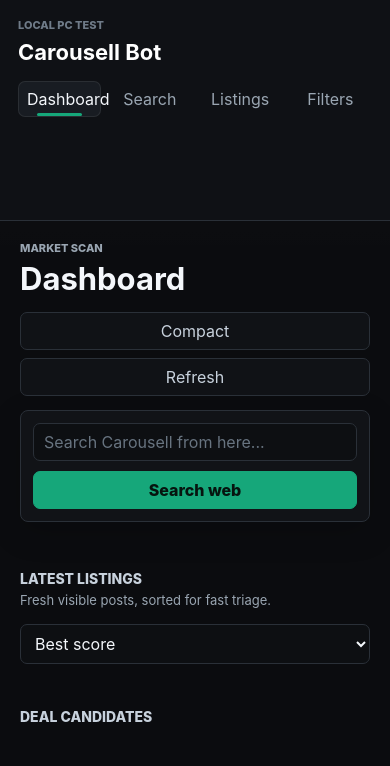
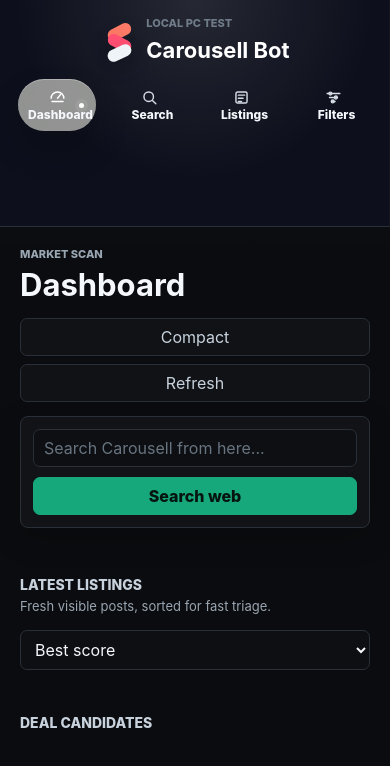
Before and after one commit to Pikalev15/carousell-bot, a website: page public/index.html in a window 390 px wide. Drawn offline with Linux system fonts and the light colour scheme; no server answers.

Commit message:
Modernize dashboard sidebar

```diff
--- a/public/index.html
+++ b/public/index.html
@@ -8,16 +8,35 @@
   </head>
   <body>
     <div class="app">
-      <aside class="sidebar">
-        <div>
-          <p class="eyebrow">Local PC test</p>
-          <h1>Carousell Bot</h1>
+      <aside class="sidebar" aria-label="Primary navigation">
+        <div class="sidebar-brand" aria-label="Carousell Bot">
+          <span class="brand-mark" aria-hidden="true">
+            <span></span>
+            <span></span>
+            <span></span>
+          </span>
+          <div class="brand-copy">
+            <p class="eyebrow">Local PC test</p>
+            <h1>Carousell Bot</h1>
+          </div>
         </div>
         <nav>
-          <button class="nav-button active" data-view="dashboard">Dashboard</button>
-          <button class="nav-button" data-view="search">Search</button>
-          <button class="nav-button" data-view="listings">Listings</button>
-          <button class="nav-button" data-view="settings">Filters</button>
+          <button class="nav-button active" data-view="dashboard" aria-label="Dashboard">
+            <svg viewBox="0 0 24 24" aria-hidden="true"><path d="M4 13a8 8 0 0 1 16 0"/><path d="m12 13 4-5"/><path d="M5 17h14"/></svg>
+            <span>Dashboard</span>
+          </button>
+          <button class="nav-button" data-view="search" aria-label="Search">
+            <svg viewBox="0 0 24 24" aria-hidden="true"><circle cx="11" cy="11" r="6"/><path d="m16 16 4 4"/></svg>
+            <span>Search</span>
+          </button>
+          <button class="nav-button" data-view="listings" aria-label="Listings">
+            <svg viewBox="0 0 24 24" aria-hidden="true"><rect x="5" y="5" width="14" height="14" rx="2"/><path d="M8 9h8M8 13h6M8 17h4"/></svg>
+            <span>Listings</span>
+          </button>
+          <button class="nav-button" data-view="settings" aria-label="Filters">
+            <svg viewBox="0 0 24 24" aria-hidden="true"><path d="M4 7h16M7 12h10M10 17h4"/><circle cx="8" cy="7" r="1.8"/><circle cx="15" cy="12" r="1.8"/><circle cx="11" cy="17" r="1.8"/></svg>
+            <span>Filters</span>
+          </button>
         </nav>
       </aside>
 
--- a/public/styles.css
+++ b/public/styles.css
@@ -104,7 +104,7 @@
 
 .app {
   display: grid;
-  grid-template-columns: 248px minmax(0, 1fr);
+  grid-template-columns: 108px minmax(0, 1fr);
   min-height: 100vh;
 }
 
@@ -113,12 +113,62 @@
   top: 0;
   display: flex;
   flex-direction: column;
-  gap: 28px;
+  align-items: center;
+  gap: 34px;
   height: 100vh;
-  padding: 28px 18px;
-  border-right: 1px solid var(--line);
+  padding: 28px 12px;
+  border-right: 1px solid rgba(255, 255, 255, 0.06);
   color: #fff;
-  background: #0f1115;
+  background:
+    radial-gradient(circle at 50% 0, rgba(255, 255, 255, 0.1), transparent 180px),
+    #0d101c;
+  box-shadow: inset -1px 0 0 rgba(255, 255, 255, 0.03);
+}
+
+.sidebar-brand {
+  display: grid;
+  justify-items: center;
+  gap: 12px;
+}
+
+.brand-mark {
+  position: relative;
+  display: block;
+  width: 39px;
+  height: 40px;
+}
+
+.brand-mark span {
+  position: absolute;
+  left: 7px;
+  display: block;
+  width: 25px;
+  height: 12px;
+  border-radius: 999px;
+  transform-origin: center;
+  box-shadow: 0 8px 18px rgba(0, 0, 0, 0.18);
+}
+
+.brand-mark span:nth-child(1) {
+  top: 3px;
+  background: #ff7a66;
+  transform: rotate(-28deg);
+}
+
+.brand-mark span:nth-child(2) {
+  top: 14px;
+  background: #ff4f72;
+  transform: rotate(28deg);
+}
+
+.brand-mark span:nth-child(3) {
+  top: 24px;
+  background: #eef4f7;
+  transform: rotate(-25deg);
+}
+
+.brand-copy {
+  display: none;
 }
 
 h1,
@@ -163,36 +213,91 @@
 
 nav {
   display: grid;
-  gap: 7px;
+  justify-items: center;
+  gap: 14px;
+  width: 100%;
 }
 
 .nav-button {
   position: relative;
-  justify-content: flex-start;
-  border-color: transparent;
-  color: var(--muted);
-  text-align: left;
+  display: inline-grid;
+  place-items: center;
+  width: 58px;
+  height: 58px;
+  min-height: 0;
+  border: 0;
+  border-radius: 999px;
+  padding: 0;
+  color: #d7dde6;
+  text-align: center;
   background: transparent;
+  isolation: isolate;
 }
 
 .nav-button.active {
-  color: var(--ink);
-  border-color: rgba(255, 255, 255, 0.08);
-  background: #181c22;
+  width: 88px;
+  color: #fff;
+  background: rgba(235, 236, 226, 0.6);
+  box-shadow:
+    0 18px 34px rgba(0, 0, 0, 0.2),
+    inset 0 1px 0 rgba(255, 255, 255, 0.28);
+  -webkit-backdrop-filter: blur(16px);
+  backdrop-filter: blur(16px);
 }
 
 .nav-button.active::before {
   position: absolute;
-  inset: 9px auto 9px 0;
-  width: 3px;
+  right: 13px;
+  width: 6px;
+  height: 6px;
   border-radius: 999px;
-  background: var(--green);
+  background: #fff;
+  box-shadow: 0 0 0 4px rgba(255, 255, 255, 0.08);
   content: "";
 }
 
 .nav-button:hover {
-  border-color: rgba(255, 255, 255, 0.1);
   color: var(--ink);
+  background: rgba(255, 255, 255, 0.08);
+}
+
+.nav-button.active:hover {
+  background: rgba(235, 236, 226, 0.68);
+}
+
+.nav-button svg {
+  width: 22px;
+  height: 22px;
+  fill: none;
+  stroke: currentColor;
+  stroke-linecap: round;
+  stroke-linejoin: round;
+  stroke-width: 1.8;
+}
+
+.nav-button span {
+  position: absolute;
+  left: calc(100% + 12px);
+  z-index: 5;
+  min-width: max-content;
+  border: 1px solid rgba(255, 255, 255, 0.08);
+  border-radius: 999px;
+  padding: 7px 10px;
+  color: var(--ink);
+  background: rgba(17, 19, 23, 0.94);
+  box-shadow: var(--shadow-soft);
+  opacity: 0;
+  pointer-events: none;
+  transform: translateX(-4px) scale(0.96);
+  transition:
+    opacity 140ms var(--ease-out),
+    transform 140ms var(--ease-out);
+}
+
+.nav-button:hover span,
+.nav-button:focus-visible span {
+  opacity: 1;
+  transform: translateX(0) scale(1);
 }
 
 main {
@@ -813,11 +918,27 @@
 
   .sidebar {
     position: static;
+    align-items: stretch;
     height: auto;
     gap: 16px;
-    padding: 18px;
+    padding: 16px 18px;
     border-right: 0;
     border-bottom: 1px solid var(--line);
+  }
+
+  .sidebar-brand {
+    display: flex;
+    align-items: center;
+    justify-content: center;
+  }
+
+  .brand-mark {
+    width: 34px;
+    height: 34px;
+  }
+
+  .brand-copy {
+    display: block;
   }
 
   nav,
@@ -839,16 +960,42 @@
   }
 
   .nav-button {
+    width: 100%;
     min-height: 36px;
     justify-content: center;
-    padding: 7px 8px;
+    height: auto;
+    border-radius: 999px;
+    padding: 9px 8px;
     text-align: center;
   }
 
+  .nav-button.active {
+    width: 100%;
+  }
+
   .nav-button.active::before {
-    inset: auto 18px 0;
-    width: auto;
-    height: 3px;
+    right: 12px;
+    width: 5px;
+    height: 5px;
+  }
+
+  .nav-button svg {
+    width: 19px;
+    height: 19px;
+  }
+
+  .nav-button span {
+    position: static;
+    min-width: 0;
+    border: 0;
+    padding: 0;
+    background: transparent;
+    box-shadow: none;
+    opacity: 1;
+    transform: none;
+    margin-left: 7px;
+    font-size: 12px;
+    font-weight: 800;
   }
 
   .toolbar {
```
